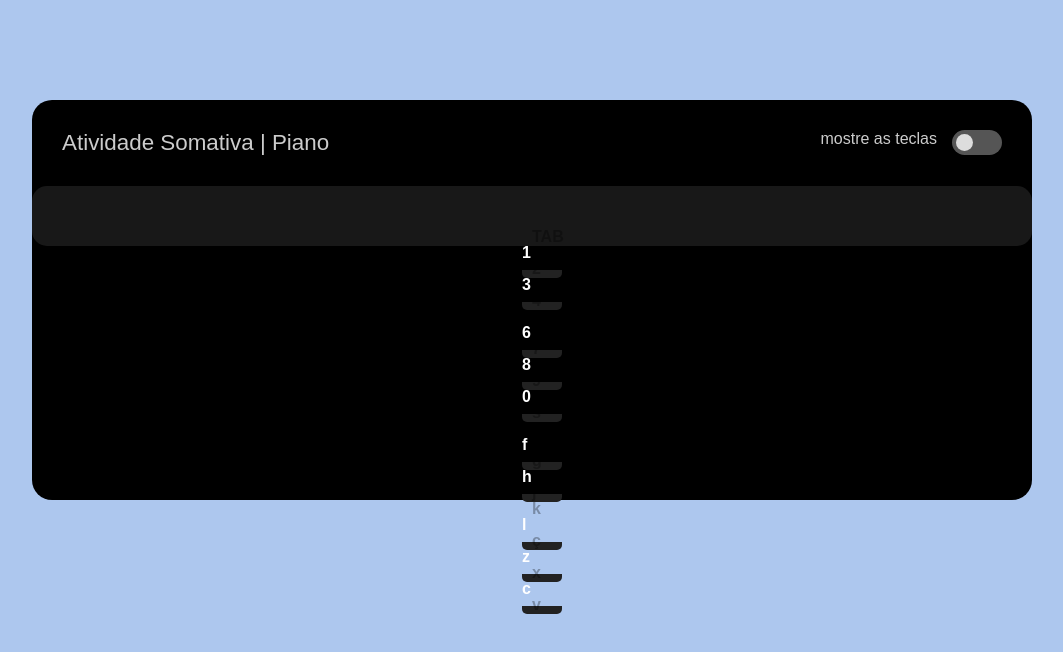
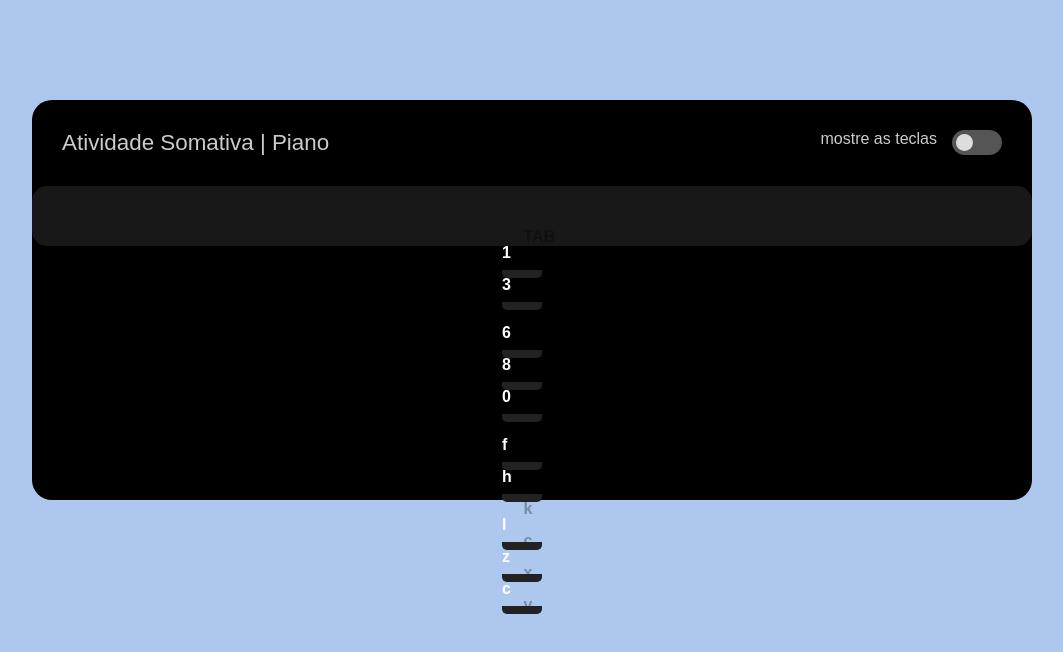
Before and after one commit to Marialu97/atividadeSomativa, a plain HTML site: page NivelFacil/index.html in a window 1280 px wide. Shown: the whole page, without its empty margins (108-1171 px from the left). Drawn offline with Linux system fonts and the light colour scheme; a web font is replaced by a local one.

Commit message:
03.04.2025 | Piano

```diff
--- a/NivelFacil/style.css
+++ b/NivelFacil/style.css
@@ -78,6 +78,7 @@ body {
     border-radius: 5px;
     border-bottom: 8px solid #ddd;
     color: rgba(0,0,0,0.3);
+    margin-left: -17px;
 }
 
 .key span {
@@ -100,6 +101,6 @@ body {
     height: 150px;
     border-radius: 0 0 5px 5px;
     border-bottom: 8px solid #222;
-    margin-left: 20px;
-
+    margin-left: -20px;
+    z-index: 2;
 }
```
